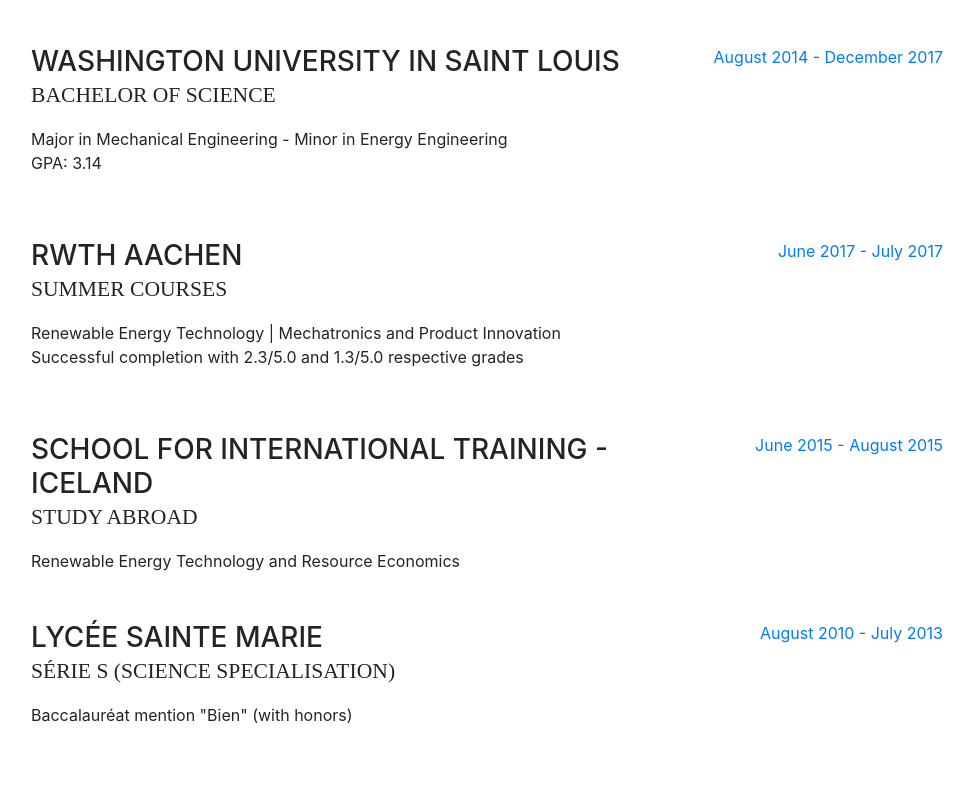
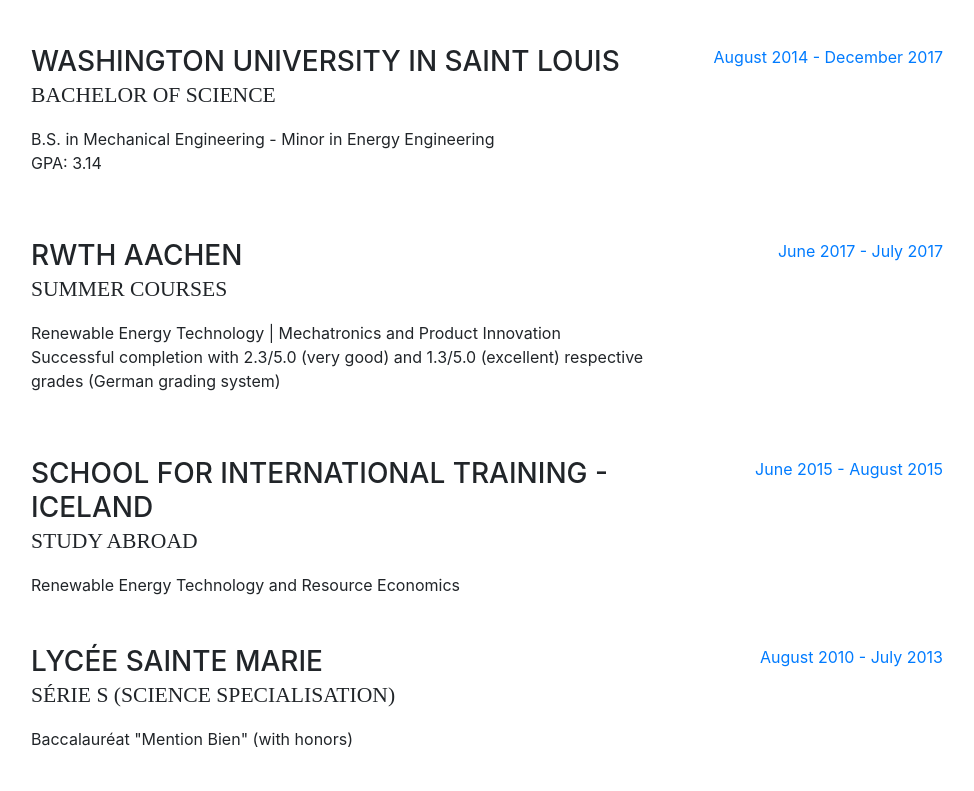
Before and after one commit to Christophe-Foyer/online-resume, a website with bundled scripts: page index.html in a window 1280 px wide. Shown: the part 889-1680 px from the top of the page, without its empty margins (289-1263 px from the left). Built offline with nearby package versions, Linux system fonts and the light colour scheme; a web font is replaced by a local one.

Commit message:
Update index.html

```diff
--- a/index.html
+++ b/index.html
@@ -77,7 +77,7 @@
             <a href="mailto:christophe@cfoyer.com">christophe@cfoyer.com</a>
           </div>
 
-          <p class="mb-2">I am a recent mechanical engineering graduate with experience in electro-mechanical projects in energy, aerospace, and robotics.</p>
+          <p class="mb-2">I am a recent mechanical engineering graduate with experience in electromechanical projects in Energy, Aeronautics, and Mechatronics.</p>
 
           <div class="col-lg-8 col-lg-offset-2">
               <a href="files/CV (EN) - Christophe Foyer.pdf" class="btn btn-lg btn-outline mb-5">
@@ -132,7 +132,7 @@
             <div class="resume-content mr-auto">
               <h3 class="mb-0">Washington University in Saint Louis</h3>
               <div class="subheading mb-3">Bachelor of Science</div>
-              <div>Major in Mechanical Engineering - Minor in Energy Engineering</div>
+              <div>B.S. in Mechanical Engineering - Minor in Energy Engineering</div>
               <p>GPA: 3.14</p>
             </div>
             <div class="resume-date text-md-right">
@@ -145,7 +145,7 @@
               <h3 class="mb-0">RWTH Aachen</h3>
               <div class="subheading mb-3">Summer Courses</div>
               <div>Renewable Energy Technology | Mechatronics and Product Innovation</div>
-              <p>Successful completion with 2.3/5.0 and 1.3/5.0 respective grades</p>
+              <p>Successful completion with 2.3/5.0 (very good) and 1.3/5.0 (excellent) respective grades (German grading system)</p>
             </div>
             <div class="resume-date text-md-right">
               <span class="text-primary">June 2017 - July 2017</span>
@@ -167,7 +167,7 @@
             <div class="resume-content mr-auto">
               <h3 class="mb-0">Lycée Sainte Marie</h3>
               <div class="subheading mb-3">Série S (Science specialisation)</div>
-              <p>Baccalauréat mention "Bien" (with honors)</p>
+              <p>Baccalauréat "Mention Bien" (with honors)</p>
             </div>
             <div class="resume-date text-md-right">
               <span class="text-primary">August 2010 - July 2013</span>
```
